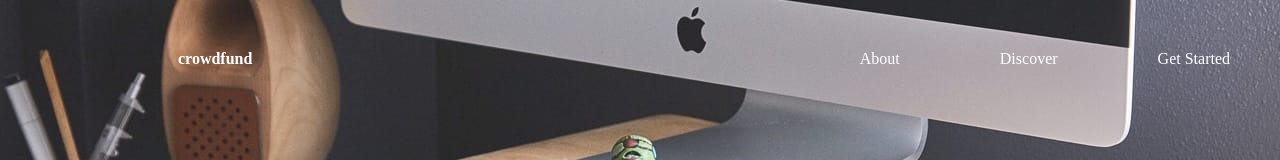
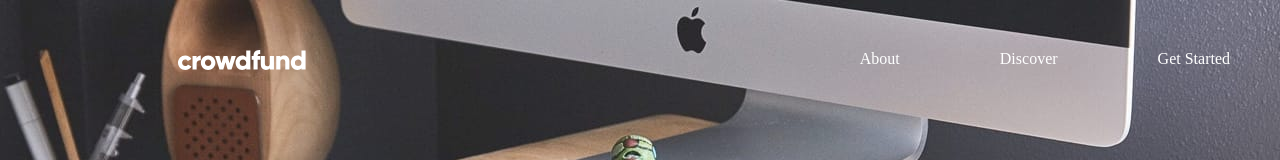
Before and after one commit to collerhatguy/crowd-funding-frontend-mentor-3, a React (Create React App) app: page / in a window 1280 px wide. Shown: the top 160 px of the page. Built offline with nearby package versions, Linux system fonts and the light colour scheme; the HTML template or start-up script is replaced by a standard one.

Commit message:
fixed logo

```diff
--- a/src/App.js
+++ b/src/App.js
@@ -13,9 +13,7 @@ function App() {
             backgroundImage: "url(/images/image-hero-desktop.jpg)"
           }
         }>
-        <span className="title">
-            crowdfund
-        </span>
+        <img src="/images/logo.svg"></img>
         <NavBar />
       </header>
       <main>
--- a/src/styles/App.css
+++ b/src/styles/App.css
@@ -17,7 +17,7 @@ header {
   font-size: 16px;
 }
 
-header .title {
+header img {
   position: absolute;
   margin: 50px;
   left: 10%;
--- a/src/styles/_header.scss
+++ b/src/styles/_header.scss
@@ -4,7 +4,7 @@ header {
     color: white;
     position: relative;
     font-size: $font-size;
-    .title {
+    img {
         position: absolute;
         margin: 50px;
         left: 10%;
```
Also changed, not shown: 1 other file (tests, documents, lock files or other folders).
